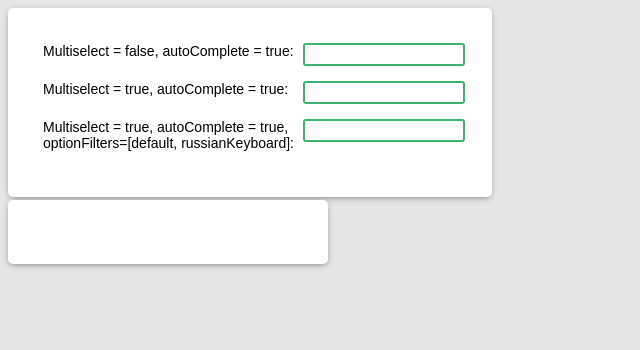
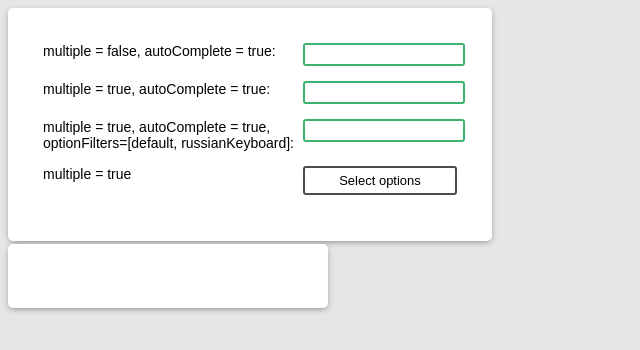
Before and after one commit to eugenegantz/MSelectDialogBox, a plain HTML site: page example.html in a window 1280 px wide. Shown: the whole page, without its empty margins (0-640 px from the left). Drawn offline with Linux system fonts and the light colour scheme.

Commit message:
// _globalStyles, FF RT bugfix fix: event.relatedTarget в gecko всегда null. Сделана заплатка на этот случай. +msdb.prototype._globalStyles = { ... } // Глобальные стили для всех элем. выпадающего списка. +msdb.prototype._buildStyles() // Строит и стили внутри <style/> ++example // +button

```diff
--- a/example.html
+++ b/example.html
@@ -52,6 +52,36 @@
 				outline: none;
 			}
 
+			.std-button {
+				padding: 5px 10px;
+				border: 2px solid #464C4F;
+				background-color: #ffffff;
+				display: inline-block;
+				text-align: center;
+				color: black;
+				-webkit-border-radius: 3px;
+				-moz-border-radius: 3px;
+				border-radius: 3px;
+				font-size: 13px;
+				cursor: pointer;
+				outline:none;
+			}
+
+			.std-button:hover {
+				/*background-color: mediumseagreen;*/
+				border-color: mediumseagreen;
+				color:mediumseagreen;
+			}
+
+			.std-button:active {
+				background-color: mediumseagreen;
+				color:white;
+			}
+
+			.std-button:focus {
+				box-shadow: 0 0 12px #3CB371;
+			}
+
 		</style>
 		<script type="application/javascript" src="./js/jquery-2.2.2.min.js"></script>
 		<script type="application/javascript" src="./js/MSelectDBox.js"></script>
@@ -69,6 +99,11 @@
 				Math.rand = function(min,max){
 					return Math.floor(Math.random() * (max - min + 1)) + min;
 				};
+
+				$.prototype.mSelectDBox.prototype._globalStyles[".MSelectDBox__list-item_selected"]["background-color"] = "mediumseagreen";
+				$.prototype.mSelectDBox.prototype._globalStyles[".MSelectDBox__list-item_selected:hover, .MSelectDBox__list-item_selected.MSelectDBox__list-item_hover"]["background-color"] = "green";
+				$.prototype.mSelectDBox.prototype._globalStyles[".MSelectDBox__list-item:active, .MSelectDBox__list-item_selected:active"]["background-color"] = "darkgreen";
+
 
 				$("#msdb-a").mSelectDBox({
 					"list": (function(){
@@ -129,6 +164,21 @@
 					]
 				});
 
+				$("#msdb-d").mSelectDBox({
+					"list": [
+						"Petrenko (muhomor)",
+						"Larin",
+						"Abdulova",
+						"Dukalis",
+						"Kazantsev",
+						"Volkov",
+						"Solovets",
+						"Cherdyntsev"
+					],
+					"multiple": 1,
+					"name": "d"
+				});
+
 			});
 		</script>
 	</head>
@@ -137,7 +187,7 @@
 	<div class="std-plate std-plate_thick-pad std-plate_rounded" style="display:inline-block;">
 		<table class="form-table" style="width:420px;">
 			<tr>
-				<td style="width:256px;">Multiselect = false, autoComplete = true: </td>
+				<td style="width:256px;">multiple = false, autoComplete = true: </td>
 				<td>
 					<label>
 						<input id="msdb-a" class="std-input" type="text">
@@ -145,7 +195,7 @@
 				</td>
 			</tr>
 			<tr>
-				<td>Multiselect = true, autoComplete = true: </td>
+				<td>multiple = true, autoComplete = true: </td>
 				<td>
 					<label>
 						<input id="msdb-b" class="std-input" type="text">
@@ -153,10 +203,18 @@
 				</td>
 			</tr>
 			<tr>
-				<td>Multiselect = true, autoComplete = true, optionFilters=[default, russianKeyboard]: </td>
+				<td>multiple = true, autoComplete = true, optionFilters=[default, russianKeyboard]: </td>
 				<td>
 					<label>
 						<input id="msdb-c" class="std-input" type="text">
+					</label>
+				</td>
+			</tr>
+			<tr>
+				<td>multiple = true</td>
+				<td>
+					<label>
+						<input type="button" id="msdb-d" class="std-button" value="Select options">
 					</label>
 				</td>
 			</tr>
--- a/js/MSelectDBox.js
+++ b/js/MSelectDBox.js
@@ -11,6 +11,12 @@
 			"instances": [],
 
 
+			/**
+			 * @param {String} key - key of instance property
+			 * @param {Object=} arg - optional arguments,
+			 * @param {Boolean} e - event trigger on|off. If "false"  then "get" won't trigger event
+			 * @return {*}
+			 * */
 			"get" : function(key,arg,e){
 
 				var self = this, tmp;
@@ -57,6 +63,13 @@
 			},
 
 
+			/**
+			 * @param {String} key - key of instance property
+			 * @param {*} value
+			 * @param {Object=} arg - optional arguments,
+			 * @param {Boolean} e - event trigger on|off. If "false"  then "set" won't trigger event
+			 * @return {Boolean}
+			 * */
 			"set" : function(key,value,arg,e){
 
 				var self = this, tmp;
@@ -123,11 +136,16 @@
 			},
 
 
+
 			"getInstaces" : function(){
 				return this.getInstances.apply(this, arguments);
 			},
 
 
+			/**
+			 * @description return instance of class
+			 * @return {MSelectDBox}
+			 * */
 			"getInstances": function(arg){
 				if (!arguments.length) return this.instances;
 
@@ -146,6 +164,12 @@
 			},
 
 
+
+			/**
+			 * @description Remove instances
+			 * @param {Object} arg - arguments
+			 * @param {String} arg.name - Instance name // msdb.get("name")
+			 * */
 			"removeInstances": function(arg){
 				if (typeof arg != "object"){
 					return;
@@ -174,6 +198,9 @@
 			],
 
 
+			/**
+			 * @ignore
+			 * */
 			"_eventCheckInputEmpty": function(e){
 				var target = this.get("target");
 				var list = this.get("list");
@@ -190,21 +217,33 @@
 			},
 
 
+			/**
+			 * @ignore
+			 * */
 			"_eventDefaultInputEmpty": function(){
 				this.deselectAll();
 			},
 
 
+			/**
+			 * @ignore
+			 * */
 			"_eventDefaultSet": function(){
 				this.trigger(arguments[1].type, arguments[1]);
 			},
 
 
+			/**
+			 * @ignore
+			 * */
 			"_eventDefaultGet": function(){
 				this.trigger(arguments[1].type, arguments[1]);
 			},
 
 
+			/**
+			 * @ignore
+			 * */
 			"_eventSetList": function(){
 				var e = arguments[1];
 				this.set("list", e.value, null, false);
@@ -212,6 +251,9 @@
 			},
 
 
+			/**
+			 * @ignore
+			 * */
 			"_eventDefaultKeyUp": function(e){
 
 				var self						= this;
@@ -292,6 +334,9 @@
 			},
 
 
+			/**
+			 * @ignore
+			 * */
 			"_eventDefaultKeyDownMultipleFalse": function(e){
 
 				var self = this;
@@ -369,6 +414,9 @@
 			},
 
 
+			/**
+			 * @ignore
+			 * */
 			"_eventDefaultKeyDownMultipleTrue": function(e){
 
 				var self = this, c, L;
@@ -449,6 +497,9 @@
 			},
 
 
+			/**
+			 * @ignore
+			 * */
 			"_eventFocus": function(context,e){
 				var msdb_value, c, v;
 
@@ -535,6 +586,9 @@
 			},
 
 
+			/**
+			 * @ignore
+			 * */
 			"_initEvents": function(arg){
 				var eventName;
 
@@ -599,15 +653,24 @@
 				this.on(
 					"focusout",
 					function(context, e){
-						if (e.relatedTarget){
+						if (  !e.relatedTarget  ) {
+							self._timers.focusoutInputs = setTimeout(
+								function(){
+									self.close();
+								},
+								250
+							);
+							return;
+						}
+
 						if (
 							self._isDBoxElement(e.relatedTarget)
 							|| self._isTargetElement(e.relatedTarget)
 						){
 							return;
 						}
+
 						self.close();
-						}
 					}
 				);
 
@@ -629,6 +692,9 @@
 			},
 
 
+			/**
+			 * @ignore
+			 * */
 			"_deactivateInstances": function(e){
 				for(var c=0; c<this.instances.length; c++){
 					if (
@@ -642,6 +708,9 @@
 			},
 
 
+			/**
+			 * @ignore
+			 * */
 			"_initTarget": function(){
 				var target = this.get("target");
 				var c;
@@ -675,6 +744,11 @@
 			},
 
 
+			/**
+			 * @description Fire specified event
+			 * @param {String} eventName
+			 * @param {Event} e - Event object
+			 * */
 			"trigger": function(eventName, e){
 
 				var self = this;
@@ -711,6 +785,12 @@
 			},
 
 
+			/**
+			 * @description attach specified event listener
+			 * @param {String} eventName
+			 * @param  {Function} fx - Event handler
+			 * @return {Boolean}
+			 * */
 			"on": function(eventName, fx){
 				var c, self = this;
 				var target = this.get("target");
@@ -756,47 +836,102 @@
 			},
 
 
+			/**
+			 * @description Global styles by selectors
+			 * */
+			"_globalStyles": {
+				".MSelectDBox": {
+					position: "absolute", display: "block", width: "168px", padding: '8px', height: "auto", "box-shadow": "0 0px 8px rgba(0, 0, 0, 0.24)", "background-color": "#FFF", "border-radius": "3px"
+				},
+				".MSelectDBox_hidden": {
+					display: "none"
+				},
+				".MSelectDBox:after": {
+					content:'\'\'', position: "absolute", "border-left": "10px solid transparent", "border-right": "9px solid transparent", "border-bottom": "10px solid white", top: "-10px", left: "50%", "margin-left": "margin-left"
+				},
+				".MSelectDBox_bottom:after": {
+					content:'\'\'', position: "absolute", "border-left": "10px solid transparent", "border-right": "9px solid transparent", "border-bottom": "none", "border-top": "10px solid white", top: "initial", bottom: "-10px", left: "50%", "margin-left": "-10px",
+				},
+				".MSelectDBox__list-container": {
+					position: "relative", margin: "0px", padding: "0px", "max-height": "200px", "overflow-x": "hidden"
+				},
+				".MSelectDBox__list-item": {
+					position: "relative", padding: "5px", "background-color": "none", color: "black", display: "block", "line-height": "100%", cursor: "pointer", "font-size": "12px"
+				},
+				".MSelectDBox__list-item:hover, .MSelectDBox__list-item_hover": {
+					"background-color": "#e6e6e6"
+				},
+				".MSelectDBox__list-item_selected": {
+					"background-color": "#C40056", color:"white"
+				},
+				".MSelectDBox__list-item_selected:hover, .MSelectDBox__list-item_selected.MSelectDBox__list-item_hover": {
+					"background-color": "#DB2277"
+				},
+				".MSelectDBox__list-item_selected:before": {
+					content:'\':: \''
+				},
+				".MSelectDBox__list-item:active, .MSelectDBox__list-item_selected:active": {
+					"background-color": "#b80000", color: "white"
+				},
+				".MSelectDBox__list-item_hidden": {
+					display:"none"
+				},
+				".MSelectDBox__search-input": {
+					border: "1px solid #a2a2a2", width: "100%"
+				},
+				".MSelectDBox__search-input-container": {
+					"margin-bottom": "12px"
+				}
+			},
+
+
+			/**
+			 * @ignore
+			 * */
 			"_initStyles": function(){
 
-				var body = $("body").get(0);
-
-				this.styles = Object.create(null);
-
-				this.styles.dboxPaddings = 8;
-				this.styles.listItem_itemColor = null;
-				this.styles.listItem_selectedColor = null;
-				this.styles.listItem_hoverColor = null;
-				this.styles.listItem_selectedHoverColor = null;
-
 				if (  !$('#mSelectDBoxStyle').length  ){
-					var stylecss = ''
-						+' .MSelectDBox'																								+'{position:absolute; display:block; width:168px; padding:'+this.styles.dboxPaddings+'px; height:auto; box-shadow:0px 0px 8px rgba(0, 0, 0, 0.24); background-color: #FFF; border-radius: 3px;}'
-						+' .MSelectDBox_hidden'																						+'{display:none;}'
-						+' .MSelectDBox:after'																						+'{content:\'\'; position:absolute; border-left:10px solid transparent; border-right:9px solid transparent; border-bottom:10px solid white; top: -10px; left: 50%; margin-left: -10px;}'
-						+' .MSelectDBox_bottom:after'																			+'{content:\'\'; position:absolute; border-left:10px solid transparent; border-right:9px solid transparent; border-bottom: none; border-top:10px solid white; top: initial; bottom: -10px; left: 50%; margin-left: -10px;}'
-						+' .MSelectDBox__list-container'																			+'{position:relative; margin:0px; padding:0px; max-height:200px; overflow-x:hidden;}'
-						+' .MSelectDBox__list-item'																					+'{position:relative; padding:5px; color:black; display:block; line-height:100%; cursor:pointer; font-size:12px;}'
-						+' .MSelectDBox__list-item:hover, .MSelectDBox__list-item_hover'							+'{background-color:#e6e6e6;}'
-						+' .MSelectDBox__list-item_selected'																	+'{background-color:#C40056; color:white;}'
-						+' .MSelectDBox__list-item_selected:hover, .MSelectDBox__list-item_selected.MSelectDBox__list-item_hover{background-color:#DB2277;}'
-						+' .MSelectDBox__list-item_selected:before'															+'{content:\':: \';}'
-						+' .MSelectDBox__list-item:active, .MSelectDBox__list-item_selected:active'				+'{background-color:#b80000; color:white;}'
-						+' .MSelectDBox__list-item_hidden'																		+'{display:none;}'
-						+' .MSelectDBox__search-input'																			+'{border:1px solid #a2a2a2; width:100%;}'
-						+' .MSelectDBox__search-input-container'															+'{margin-bottom:12px;}'
-						+'';
-
-					// #DB2277
-
-					var style = document.createElement('style');
-					style.id = "mSelectDBoxStyle";
-					style.innerHTML = stylecss;
-					body.appendChild(style);
-				}
-
-			},
-
-
+					this._buildStyles();
+				}
+
+			},
+
+
+			/**
+			 * @ignore
+			 * */
+			"_buildStyles": function(){
+
+				var body = $("body");
+
+				var stylecss = "";
+
+				for(var styleSelector in this._globalStyles){
+					if (  !this._globalStyles.hasOwnProperty(styleSelector)  ) continue;
+					stylecss += styleSelector + "{";
+					for(var styleProp in this._globalStyles[styleSelector]){
+						if (  !this._globalStyles[styleSelector].hasOwnProperty(styleProp)  ) continue;
+						stylecss += styleProp + ":" + this._globalStyles[styleSelector][styleProp] + ";";
+					}
+					stylecss += "} ";
+				}
+
+				var styleElem = $('#mSelectDBoxStyle');
+
+				if (  !styleElem.length  ){
+					styleElem = $('<style />');
+					styleElem.attr("id", "mSelectDBoxStyle");
+					body.append(styleElem);
+				}
+
+				styleElem.html(stylecss);
+
+			},
+
+
+			/**
+			 * @ignore
+			 * */
 			"_initProps": function(arg){
 
 				// var self = this;
@@ -897,6 +1032,9 @@
 			},
 
 
+			/**
+			 * @ignore
+			 * */
 			"_initElements": function(){
 
 				var body = $("body").get(0);
@@ -947,6 +1085,9 @@
 			},
 
 
+			/**
+			 * @ignore
+			 * */
 			"_initList": function(){
 
 				var c, L;
@@ -1016,6 +1157,8 @@
 						function(e){
 							var selectedKeys = [];
 
+							clearTimeout(self._timers.focusoutInputs);
+
 							var msdbid = parseInt(this.getAttribute('data-msdbid'));
 
 							if (  self.get("multiple")  ){
@@ -1060,6 +1203,9 @@
 			},
 
 
+			/**
+			 * @ignore
+			 * */
 			"init": function(arg){
 
 				this._props = Object.create(null);
@@ -1094,11 +1240,7 @@
 				this._timers = Object.create(null);
 				this._timers.autoComplete = null;
 				this._timers.focusedInputs = null;
-
-				// --------------------------------------------------------------------------------
-				// Сфокусированные элементы
-
-				this._focusedInputs = Object.create(null);
+				this._timers.focusoutInputs = null;
 
 				// --------------------------------------------------------------------------------
 				// Целевой элемент
@@ -1171,6 +1313,9 @@
 			},
 
 
+			/**
+			 * @description Calculate position of list container
+			 * */
 			"calcPosition" : function(){
 				var self = this;
 				var body = $("body").get(0);
@@ -1184,7 +1329,7 @@
 
 				jqDBox.removeClass("MSelectDBox_bottom");
 
-				dbox.style.left = (offset.left + (thisWidth / 2) - ((dboxWidth + (self.styles.dboxPaddings * 2)) / 2)) + "px";
+				dbox.style.left = (offset.left + (thisWidth / 2) - ((dboxWidth + (self._globalStyles[".MSelectDBox"].padding.replace(/[px]/gi,"") * 2)) / 2)) + "px";
 
 				var scrollY = window.scrollY || body.scrollTop;
 
@@ -1197,6 +1342,9 @@
 			},
 
 
+			/**
+			 * @ignore
+			 * */
 			"_calcScrollBarPosition": function(){
 
 				var selectedLi;
@@ -1226,6 +1374,9 @@
 			},
 
 
+			/**
+			 * @ignore
+			 * */
 			"_isDBoxElement": function(element){
 				var dbox = this.get("dbox");
 				// var each = $("*", dbox).toArray();
@@ -1242,6 +1393,9 @@
 			},
 
 
+			/**
+			 * @ignore
+			 * */
 			"_isTargetElement": function(element){
 				var target = this.get("target");
 				// var each = $("*",target).toArray();
@@ -1261,6 +1415,10 @@
 			},
 
 
+			/**
+			 * @description Return keys of selected options
+			 * @return {Array}
+			 * */
 			"getSelectedKeys": function(){
 				var keys = [];
 				var list = this.get("list");
@@ -1278,6 +1436,10 @@
 			},
 
 
+			/**
+			 * @description Return values of selected options
+			 * @return {Array}
+			 * */
 			"getSelectedValues": function(){
 				var values = [];
 				var list = this.get("list");
@@ -1294,6 +1456,10 @@
 			},
 
 
+			/**
+			 * @description Return labels of selected options
+			 * @return {Array}
+			 * */
 			"getSelectedLabels": function(){
 				var labels = [];
 				var list = this.get("list");
@@ -1310,6 +1476,11 @@
 			},
 
 
+			/**
+			 * @description check existence of value in list
+			 * @param {String} value
+			 * @return {Boolean}
+			 * */
 			"hasValue": function(value){
 
 				var list = this.get("list");
@@ -1323,6 +1494,11 @@
 			},
 
 
+			/**
+			 * @description check existence of label in list
+			 * @param {String} label
+			 * @return {Boolean}
+			 * */
 			"hasLabel": function(label){
 
 				var list = this.get("list");
@@ -1391,6 +1567,12 @@
 			},
 
 
+			/**
+			 * @description Select specified option in list
+			 * @param {Object} arg
+			 * @param {String, Array} arg.value - select by value
+			 * @param {String, Array} arg.label - select by label
+			 * */
 			"select" : function(arg){
 				if (typeof arg != "object" || $.isArray(arg)) return;
 
@@ -1445,7 +1627,10 @@
 
 			},
 
-			// Каждый раз определяет новую выборку
+			/**
+			 * @description Выделяет пункт из списка по ключу. Каждый раз определяет новую выборку.
+			 * @ignore
+			 * */
 			"_selectByID": function(arg){
 				var c;
 
@@ -1476,7 +1661,10 @@
 
 			},
 
-			// Снимание выделение только с указанной выборки, не затрагивая остальные
+			/**
+			 * @description Сниманиет выделение только с указанной выборки, не затрагивая остальные
+			 * @ignore
+			 * */
 			"_deselectByID": function(arg){
 				var c;
 
@@ -1505,6 +1693,9 @@
 			},
 
 
+			/**
+			 * @ignore
+			 * */
 			"_optionFiltersMatcher": function(filters, matcherStr, matchedStr){
 				if (arguments.length < 3) return true;
 				if (typeof filters == "function") filters = [filters];
@@ -1518,6 +1709,9 @@
 			},
 
 
+			/**
+			 * @description default autoComplete filters
+			 * */
 			"defaultOptionFilters": {
 				"default": function(matcherStr, matchedStr){
 					if (
@@ -1573,6 +1767,9 @@
 			"_unhideItems": function(){},
 
 
+			/**
+			 * @description Deselect all options in list
+			 * */
 			"deselectAll" : function(){
 
 				var list = this.get("list");
@@ -1586,6 +1783,9 @@
 			},
 
 
+			/**
+			 * @description Select all options in list
+			 * */
 			"selectAll" : function(){
 				var list = this.get("list");
 
@@ -1601,6 +1801,10 @@
 			},
 
 
+			/**
+			 * @description check visible state of list container
+			 * @return {Boolean}
+			 * */
 			"isActive": function(){
 				var dbox = this.get("dbox");
 				return $(dbox).hasClass("MSelectDBox_hidden") == false
@@ -1618,13 +1822,18 @@
 			},
 
 
+			/**
+			 * @description hide list
+			 * */
 			"close" : function(){
 				var dbox = this.get("dbox");
 				$(dbox).addClass("MSelectDBox_hidden");
 			},
 
 
-
+			/**
+			 * @description show list
+			 * */
 			"open" : function(){
 				var dbox = this.get("dbox");
 				$(dbox).removeClass("MSelectDBox_hidden");
@@ -1632,7 +1841,9 @@
 			},
 
 
-
+			/**
+			 * @ignore
+			 * */
 			"fx" : {
 				"msplit" : function(d,s){
 					s = s.replace(new RegExp('['+d.join('')+']','g'),d[0]);
```
Also changed, not shown: js/MSelectDBox.min.js, 1 other file. Lines whose indentation alone changed are shown as unchanged.
